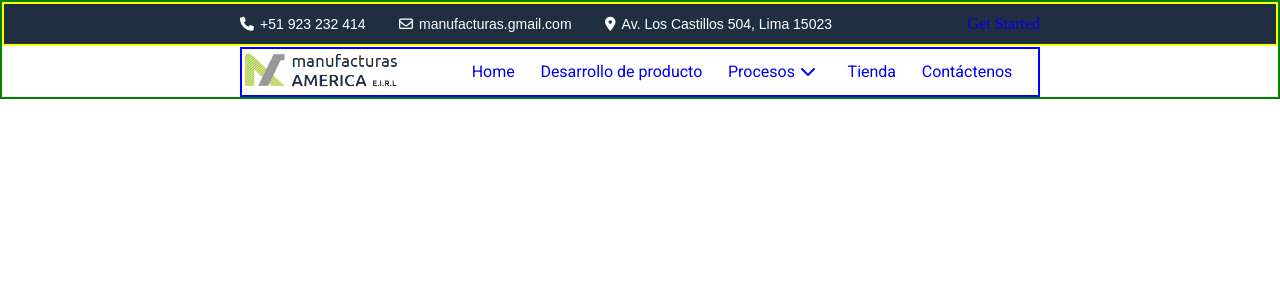
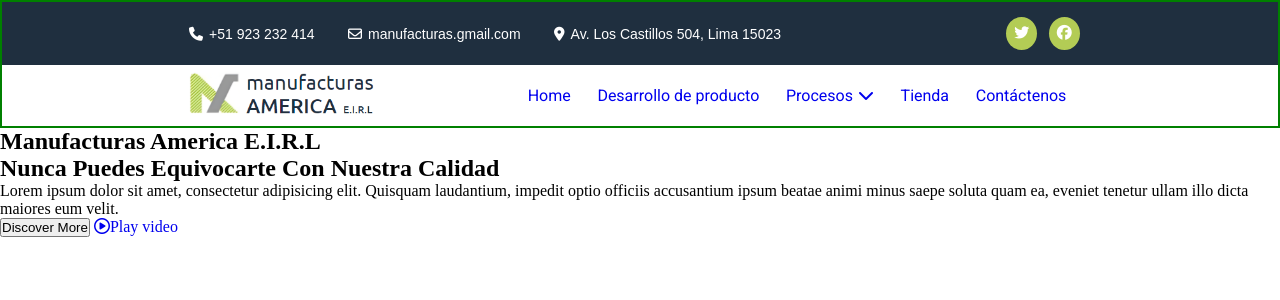
Before and after one commit to ThisWildLifef7/Manufacturas.github.io, a PHP site: page / in a window 1280 px wide. Shown: the top 300 px of the page. Run offline with PHP 8.4, Linux system fonts and the light colour scheme; some libraries are stand-ins or nearby versions.

Commit message:
add changes

```diff
--- a/index.html
+++ b/index.html
@@ -22,7 +22,8 @@
                     </ul>
                 </div>
                 <div class="social-details">
-                    <a href="#">Get Started</a>
+                    <a href="#"><i class="fa-brands fa-twitter"></i></a>
+                    <a href="#"><i class="fa-brands fa-facebook"></i></a>
                 </div>
             </nav>
         </div>
@@ -39,7 +40,19 @@
             </ul>
         </nav>
     </header>
-    <main class="main"></main>
+    <main class="main">
+        <section class="first-part">
+            <div class="descrip-left">
+                <h2>Manufacturas America E.I.R.L</h2>
+                <h1>Nunca Puedes Equivocarte Con Nuestra Calidad</h1>
+                <p>Lorem ipsum dolor sit amet, consectetur adipisicing elit. Quisquam laudantium, impedit optio officiis accusantium ipsum beatae animi minus saepe soluta quam ea, eveniet tenetur ullam illo dicta maiores eum velit.</p>
+            </div>
+            <div class="descrip-right">
+                <button type="button">Discover More</button>
+                <a href="#"><i class="fa-regular fa-circle-play"></i>Play video</a>
+            </div>
+        </section>
+    </main>
     <footer class="footer"></footer>
 </body>
 </html>
--- a/style.css
+++ b/style.css
@@ -13,13 +13,12 @@
     border: 2px solid green;
     display: grid;
     place-items: center;
-    height: 6.2rem;
 }
 /* Primer nav */
-
 .box-left {
-    border: 2px solid yellow;
+    /* border: 2px solid yellow; */
     width: 100%;
+    padding: 10px;
     display: grid;
     background-color: #1F2F3F;
     place-content: center;
@@ -27,12 +26,25 @@
 
 .nav-left {
     /* border: 2px solid red; */
-    width: 50rem;
-    height: 2.5rem;
+    width: 57rem;
+    padding: 5px;
     display: flex;
     color: white;
     justify-content: space-between;
     align-items: center;
+}
+.social-details {
+    width: 6rem;
+    display: flex;
+    justify-content: space-evenly;
+    align-items: center;
+}
+.social-details a{
+    font-size: 15px;
+    color: white;
+    background-color: #B3CC55;
+    border-radius: 50%;
+    padding: 8px;
 }
 .op-found {
     display: flex;
@@ -41,8 +53,7 @@
     font-family: "Ubuntu", sans-serif;
     font-size: 14px;
 }
-
-.fa-solid, .fa-regular {
+.fa-phone, .fa-envelope, .fa-location-dot {
     margin-right: 6px;
 }
 
@@ -50,13 +61,12 @@
 .nav-right {
     display: flex;
     justify-content: space-between;
-    width: 50rem;
-    border: 2px solid blue;
+    width: 57rem;
+    padding: 3px;
 }
 
 .card-logo {
-    width: 10rem;
-    /* border: 2px solid red; */
+    width: 12rem;
 }
 .options-head {
     width: 37rem;
@@ -64,19 +74,21 @@
     justify-content: space-evenly;
     align-items: center;
     font-family: "Roboto";
-    /* border: 2px solid green; */
 }
 .fa-chevron-down {
     margin-left: 5px;
     transition: all 0.5s ease-out;
 }
 
-a:hover {
-    color: blue;
-}
 .fa-chevron-down:hover {
     transform: rotateY(-360deg);
 }
+
+/* Bloque main */
+
+
+
+
 
 img {
     width: 100%;
```
Also changed, not shown: pics/fond-textil.jpg (added), pics/fond_2.jpg (added), pics/fond_3.jpg (added).
